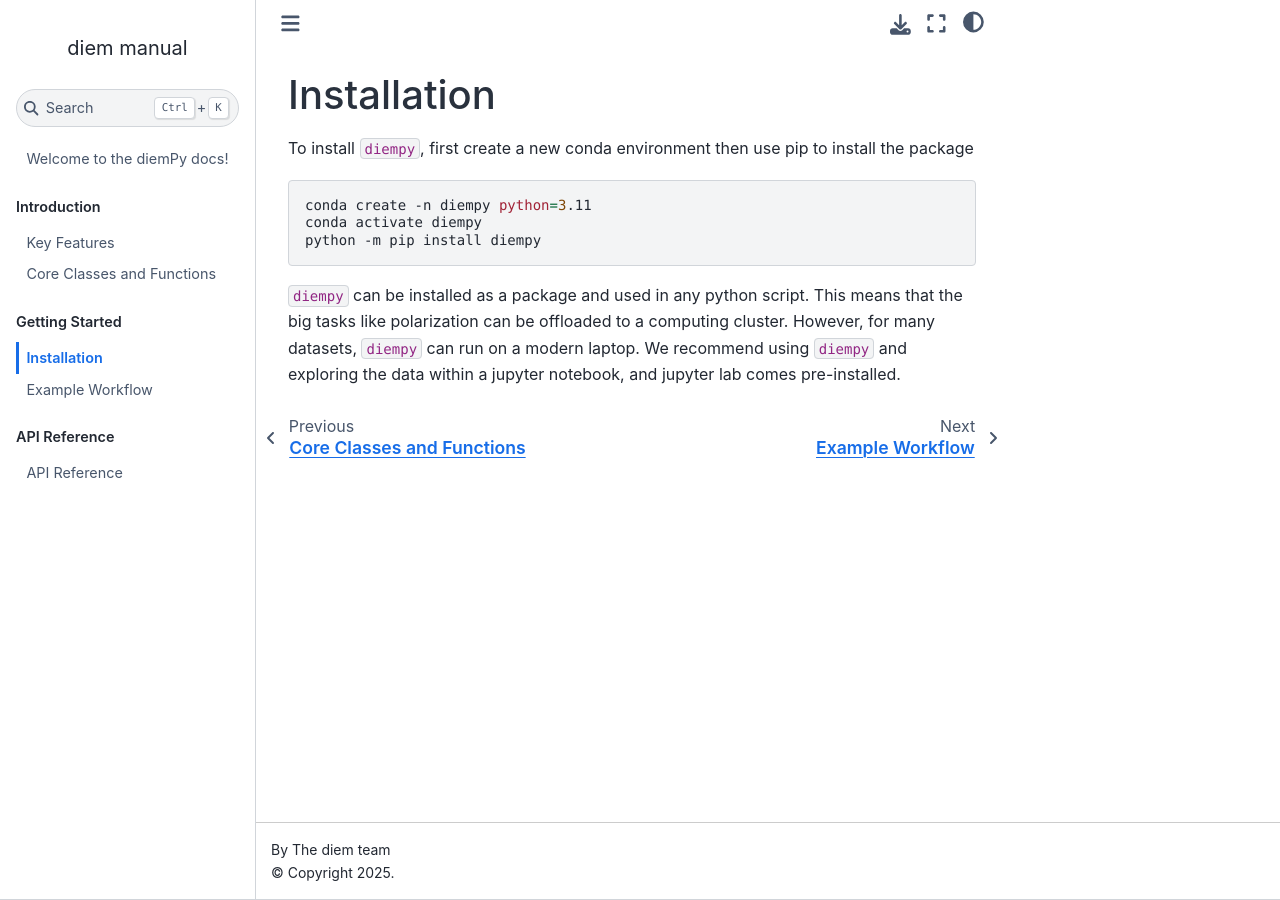
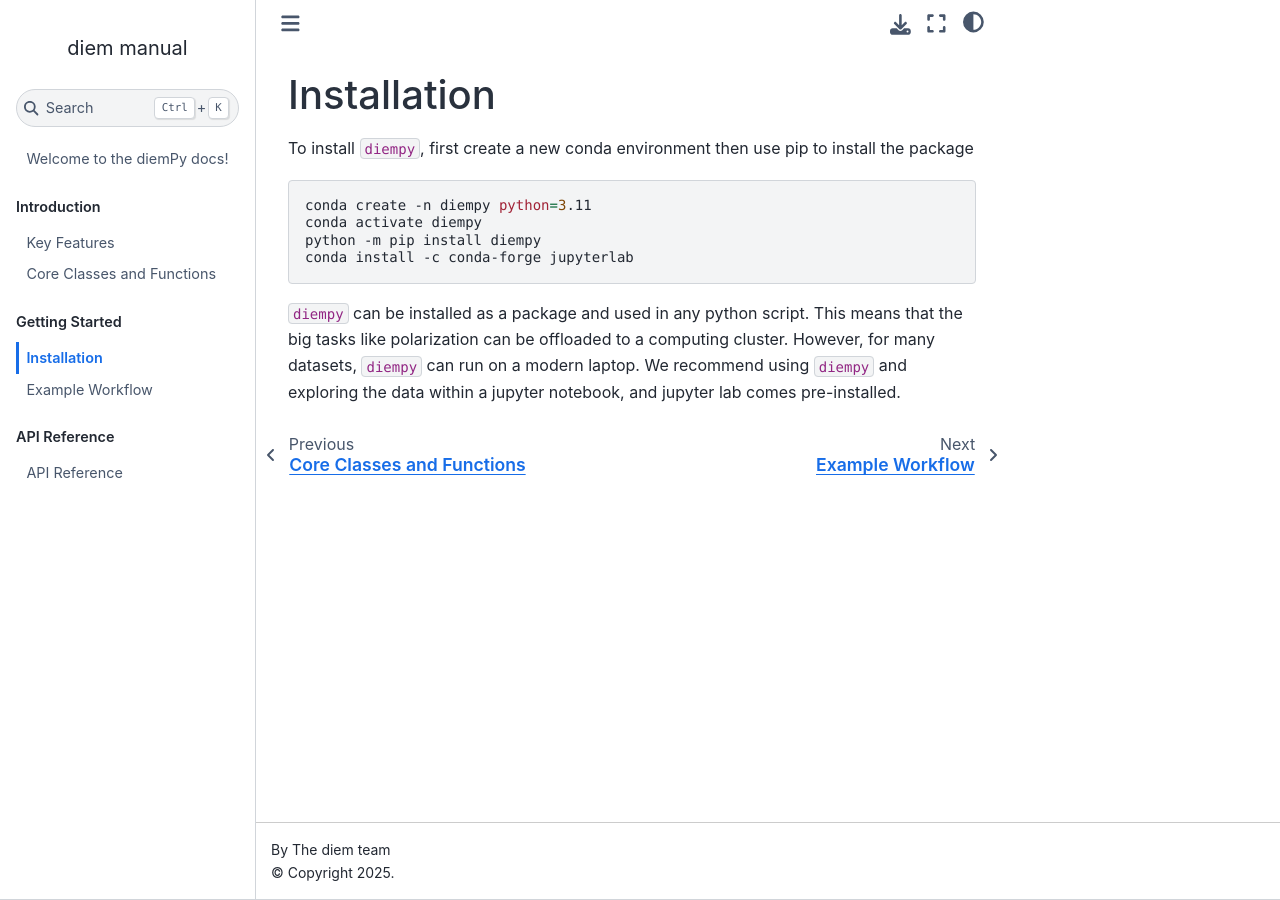
Before and after one commit to DerekSetter/diemPy, a Jupyter Book: the page built from docs/installation.md, in a window 1280 px wide. Built offline with Jupyter Book 1.0.4 settings and Sphinx 7.4.7 and the Sphinx Book theme 1.1.4, drawn with Linux system fonts in a browser that asks for light colours.

Commit message:
jupyterlab removed from build. instructions to install added.

````diff
--- a/docs/installation.md
+++ b/docs/installation.md
@@ -6,6 +6,7 @@ To install `diempy`, first create a new conda environment then use pip to instal
 conda create -n diempy python=3.11
 conda activate diempy
 python -m pip install diempy
+conda install -c conda-forge jupyterlab
 ```
 
 `diempy` can be installed as a package and used in any python script. This means that the big tasks like polarization can be offloaded to a computing cluster. However, for many datasets, `diempy` can run on a modern laptop. We recommend using `diempy` and exploring the data within a jupyter notebook, and jupyter lab comes pre-installed.
--- a/pyproject.toml
+++ b/pyproject.toml
@@ -21,7 +21,6 @@ dependencies = [
     "scikit-allel>=1.3.0",
     "joblib>=1.5.3",
     "ipympl>=0.10.0",
-    "jupyterlab>=4.5.3",
     "pysam>=0.23.3"
 ]
 classifiers = [
````
